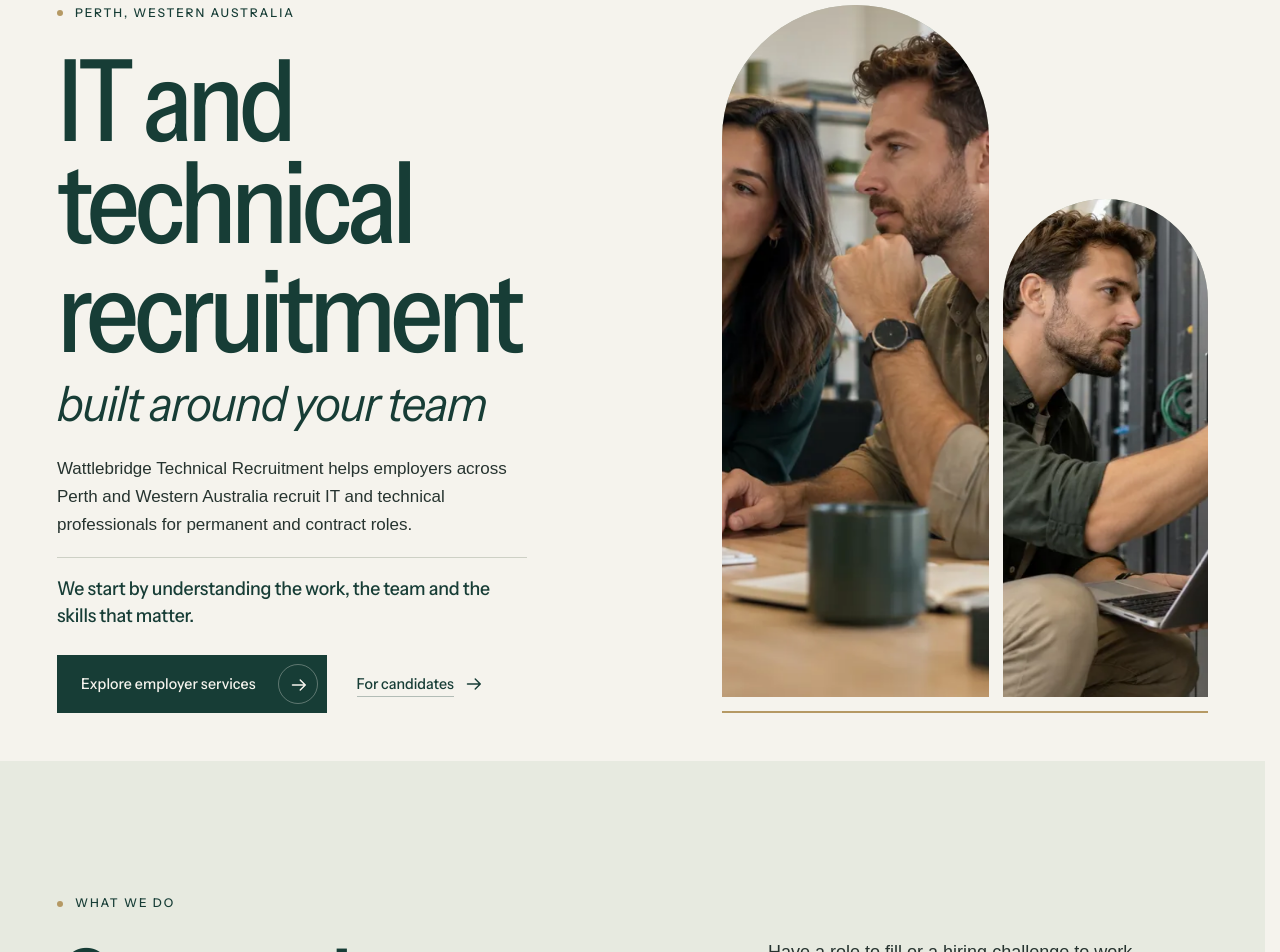
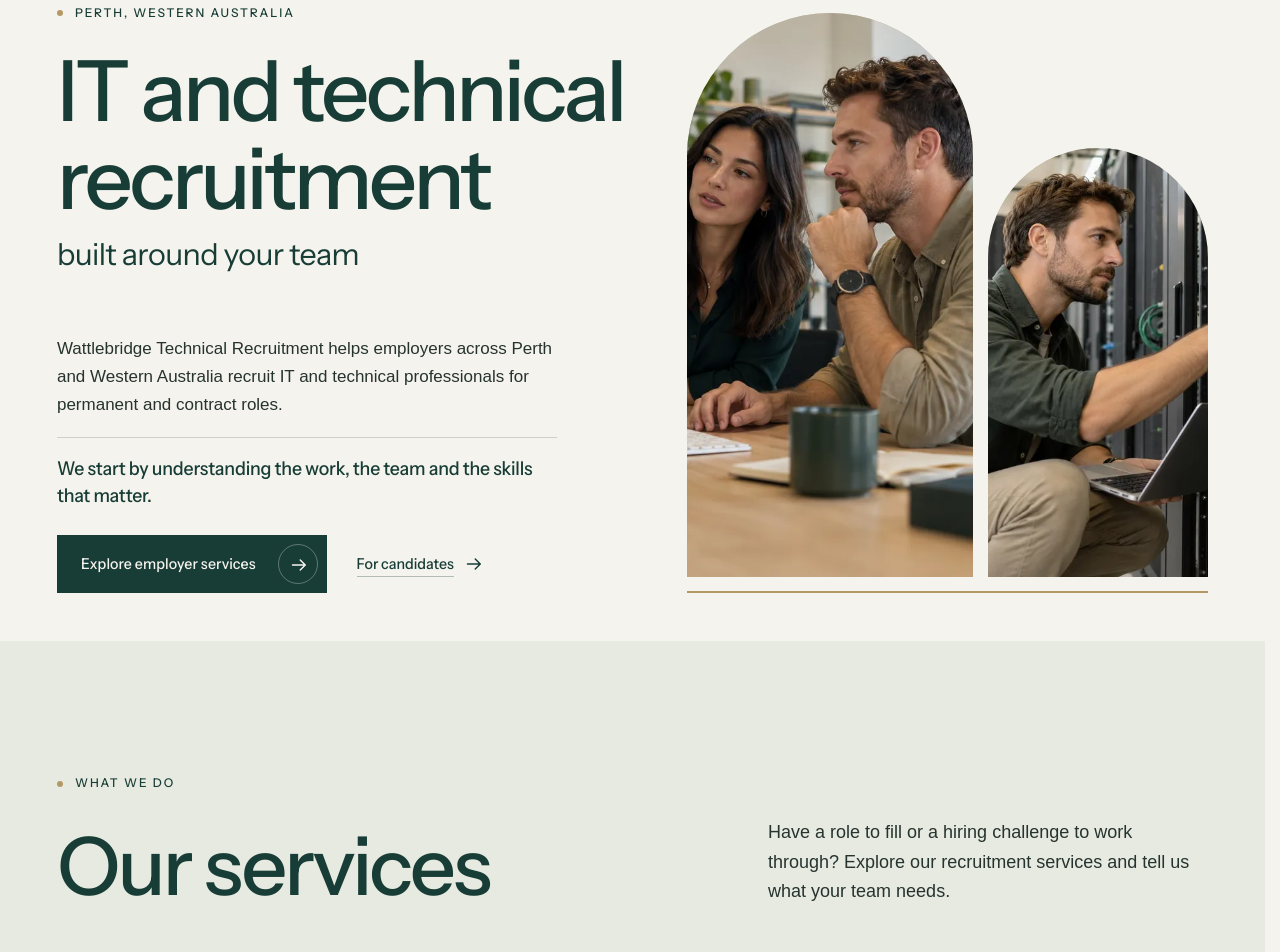
Before and after one commit to ProdigyProjectStudios/wattlebridge-technical-recruitment, a React (Vite) app: page / in a window 1280 px wide. Shown: the part 100-1052 px from the top of the page. Built offline with nearby package versions, Linux system fonts and the light colour scheme.

Commit message:
Refine typography hero framing and paired-arch scroll choreography

```diff
--- a/src/App.tsx
+++ b/src/App.tsx
@@ -206,21 +206,21 @@ export default function App() {
               <Line i={2} className="hero-title-tail">built around your team</Line>
             </h1>
             <div className="hero-copy">
-              <p className="hero-intro" data-reveal="fade" style={delay(520)}>
+              <p className="hero-intro" data-reveal="fade" style={delay(200)}>
                 Wattlebridge Technical Recruitment helps employers across Perth and Western Australia recruit IT and
                 technical professionals for permanent and contract roles.
               </p>
-              <p className="hero-belief" data-reveal="fade" style={delay(600)}>
+              <p className="hero-belief" data-reveal="fade" style={delay(260)}>
                 We start by understanding the work, the team and the skills that matter.
               </p>
-              <div className="hero-actions" data-reveal="fade" style={delay(680)}>
+              <div className="hero-actions" data-reveal="fade" style={delay(320)}>
                 <a className="button button-primary" href="#services" onClick={navigate}>
                   Explore employer services <ButtonArrow />
                 </a>
                 <a className="text-link" href="#candidates" onClick={navigate}>For candidates <Arrow /></a>
               </div>
             </div>
-            <div className="hero-art" data-scroll>
+            <div className="hero-art">
               <figure className="arch arch-main" data-reveal="mask" style={delay(120)}>
                 <div className="arch-media depth-slow">
                   <Photo name="technical-collaboration-portrait" widths={[640, 960, 1280]}
@@ -312,7 +312,7 @@ export default function App() {
               <Line i={0}>A clearer</Line>{' '}
               <Line i={1} className="accent">starting point.</Line>
             </h2>
-            <figure className="employer-photo" data-reveal="wipe" data-scroll>
+            <figure className="employer-photo" data-reveal="wipe">
               <div className="employer-media depth-slow">
                 <Photo name="recruitment-discussion" widths={[640, 1160]}
                   sizes="(max-width: 767px) calc(100vw - 40px), 52vw"
@@ -353,13 +353,13 @@ export default function App() {
         {/* ---------------- Place: ivory turns to forest ---------------- */}
         <section className="place" aria-label="Perth, Western Australia">
           <figure className="place-figure" data-scroll>
-            <div className="place-window">
+            {[0, 1].map((arch) => <div className="place-window" key={arch} aria-hidden={arch === 1 ? true : undefined}>
               <div className="place-media">
                 <Photo name="perth-riverfront" widths={[960, 1536]} sizes="100vw"
                   width="1536" height="1024" loading="lazy"
-                  alt="The Perth city skyline across the river on a clear day" />
+                  alt={arch === 0 ? "The Perth city skyline across the river on a clear day" : ""} />
               </div>
-            </div>
+            </div>)}
             <figcaption className="frame place-caption">
               <p className="eyebrow eyebrow-light" data-reveal="fade"><span className="dot" aria-hidden="true" />Perth, Western Australia</p>
               <p className="place-line" data-reveal="lines">
--- a/src/motion.ts
+++ b/src/motion.ts
@@ -193,7 +193,7 @@ export function scrollToTarget(target: HTMLElement | null, onArrive?: () => void
     return
   }
 
-  const duration = clamp(520 + distance * 0.28, 650, 1350)
+  const duration = clamp(380 + distance * 0.2, 500, 1050)
   const began = performance.now()
   let id = 0
   const interrupts = ['wheel', 'touchstart', 'keydown', 'pointerdown'] as const
--- a/src/styles.css
+++ b/src/styles.css
@@ -93,12 +93,12 @@ main:focus-visible, h2:focus-visible { outline: none; }
 .display {
   font-family: var(--font-display);
   font-weight: 500;
-  font-stretch: 85%;
-  font-size: clamp(52px, 7.4vw, 120px);
-  line-height: .92;
-  letter-spacing: -.045em;
+  font-stretch: 100%;
+  font-size: clamp(48px, 6.3vw, 104px);
+  line-height: 1.02;
+  letter-spacing: -.035em;
 }
-.accent { font-style: italic; font-weight: 400; letter-spacing: -.035em; }
+.accent { font-style: normal; font-weight: 400; letter-spacing: -.03em; }
 
 .eyebrow {
   display: flex; align-items: center; gap: 12px;
@@ -219,16 +219,20 @@ main:focus-visible, h2:focus-visible { outline: none; }
   position: relative; display: block; width: 48px; height: 48px;
   border: 1px solid rgb(23 61 54 / .28); border-radius: 50%;
   background: var(--forest); color: var(--ivory);
-  transition: background-color 420ms ease, border-color 420ms ease, color 420ms ease;
+  transition: background-color 420ms ease, border-color 420ms ease, color 420ms ease, scale 320ms var(--ease-out);
 }
 .menu-glyph i {
   position: absolute; left: calc(50% - 10px); top: calc(50% - 1px); width: 20px; height: 2px; border-radius: 2px;
   background: currentColor; transform-origin: center; transform: translateY(-4px) rotate(0);
-  transition: transform 420ms cubic-bezier(.4, 0, .2, 1);
+  transition: transform 420ms cubic-bezier(.4, 0, .2, 1), scale 320ms var(--ease-out);
 }
 .menu-glyph i + i { transform: translateY(4px) rotate(0); }
 @media (hover: hover) {
-  .menu-trigger:hover .menu-glyph { border-color: var(--brass); }
+  .menu-trigger:hover .menu-glyph { border-color: var(--brass); scale: 1.06; }
+  .menu-trigger:not(.menu-close) .menu-glyph i + i { scale: .7 1; transform-origin: left center; }
+  .menu-trigger:not(.menu-close):hover .menu-glyph i + i { scale: 1 1; }
+  /* Match the hovered opener before morphing, without rotating the whole button. */
+  .menu-close:hover .menu-glyph { scale: 1.06; }
 }
 .menu-trigger:focus-visible { outline: none; }
 .menu-trigger:focus-visible .menu-glyph { outline: 2px solid currentColor; outline-offset: 3px; }
@@ -289,12 +293,12 @@ main:focus-visible, h2:focus-visible { outline: none; }
 .menu-label { display: block; overflow: clip; padding-bottom: .08em; margin-bottom: -.08em; }
 .menu-label > span {
   display: inline-block;
-  font-family: var(--font-display); font-size: clamp(30px, 3.5vw, 52px); font-weight: 500; font-stretch: 88%;
+  font-family: var(--font-display); font-size: clamp(28px, 3.1vw, 46px); font-weight: 500; font-stretch: 100%;
   line-height: 1.08; letter-spacing: -.035em;
   transition: transform 560ms var(--ease-out) calc(80ms + var(--i) * 45ms), color 300ms;
 }
 .menu-navigation a:hover .menu-label > span { color: var(--brass-light); }
-.menu-navigation a[aria-current] .menu-label > span { font-style: italic; font-weight: 400; }
+.menu-navigation a[aria-current] .menu-label > span { color: var(--brass-light); }
 .menu-navigation a[aria-current] .menu-index::after { content: " ●"; font-size: 8px; vertical-align: 2px; }
 .menu-navigation .arrow { width: 26px; height: 26px; transform: rotate(-45deg); transition: transform 500ms var(--ease-out), opacity 600ms var(--ease-out) calc(220ms + var(--i) * 70ms); }
 .menu-navigation a:hover .arrow, .menu-navigation a:focus-visible .arrow { transform: rotate(0); }
@@ -325,25 +329,25 @@ main:focus-visible, h2:focus-visible { outline: none; }
 .hero { padding-block: clamp(16px, 2.6vh, 36px) clamp(36px, 6vh, 72px); }
 .hero-grid {
   display: grid;
-  grid-template-columns: minmax(0, 1.1fr) minmax(0, .9fr);
+  grid-template-columns: minmax(0, 1.05fr) minmax(0, .95fr);
   grid-template-rows: auto auto 1fr;
   grid-template-areas: "eyebrow art" "title art" "copy art";
-  column-gap: clamp(40px, 5.5vw, 104px);
-  min-height: clamp(560px, calc(100svh - var(--header-height) - 72px), 880px);
+  column-gap: clamp(32px, 4.2vw, 72px);
+  min-height: clamp(540px, calc(84svh - var(--header-height)), 660px);
 }
 .hero-eyebrow { grid-area: eyebrow; margin-bottom: clamp(18px, 3.4vh, 36px); }
 .hero-title {
   grid-area: title;
-  font-size: clamp(60px, min(9.4vw, 14.2svh), 164px);
-  font-weight: 500; font-stretch: 84%;
-  line-height: .9; letter-spacing: -.05em;
+  font-size: clamp(58px, min(6.6vw, 11.8svh), 110px);
+  font-weight: 500; font-stretch: 100%;
+  line-height: .99; letter-spacing: -.04em;
 }
 .hero-title-tail {
-  margin-top: .26em;
-  font-size: .43em; font-style: italic; font-weight: 400; font-stretch: 92%;
-  line-height: 1.05; letter-spacing: -.03em;
+  margin-top: .46em;
+  font-size: .36em; font-style: normal; font-weight: 400; font-stretch: 100%;
+  line-height: 1.2; letter-spacing: -.02em;
 }
-.hero-copy { grid-area: copy; align-self: end; max-width: 470px; padding-top: 26px; }
+.hero-copy { grid-area: copy; align-self: end; max-width: 500px; padding-top: 32px; }
 .hero-intro { font-size: 17px; line-height: 1.65; }
 .hero-belief {
   margin-top: 18px; padding-top: 18px; border-top: 1px solid var(--rule);
@@ -353,20 +357,19 @@ main:focus-visible, h2:focus-visible { outline: none; }
 .hero-actions { display: flex; flex-wrap: wrap; align-items: center; gap: 14px 30px; margin-top: 26px; }
 
 .hero-art {
-  grid-area: art; position: relative;
+  grid-area: art; position: relative; height: 100%; max-height: 580px; align-self: end;
   display: grid; grid-template-columns: minmax(0, 1.3fr) minmax(0, 1fr); align-items: end; gap: clamp(10px, 1.1vw, 16px);
-  padding-bottom: 16px;
+  padding-top: 0; padding-bottom: 16px;
 }
 .arch { position: relative; overflow: hidden; border-radius: 999px 999px 0 0; background: #b7bdae; }
-.arch-main { height: 100%; }
-.arch-side { height: 72%; }
+.arch-main { height: 100%; min-height: 0; }
+.arch-side { height: 76%; }
 .arch-media { position: absolute; inset: 0; }
 .arch-media img, .employer-media img, .candidate-media img, .place-media img {
   width: 100%; height: 100%; object-fit: cover;
-  transform: translate3d(0, calc((var(--p, .5) - .5) * var(--depth, -8%)), 0) scale(1.1);
-  will-change: transform;
+  transform: none;
 }
-.arch-main img { object-position: 46% 40%; }
+.arch-main img { object-position: 48% 42%; }
 .arch-side img { object-position: 44% 30%; }
 .depth-slow { --depth: -7%; }
 .depth-fast { --depth: -15%; }
@@ -407,7 +410,7 @@ main:focus-visible, h2:focus-visible { outline: none; }
 
 .service-list { border-top: 1px solid var(--rule-strong); }
 .service-item { border-bottom: 1px solid var(--rule-strong); }
-.service-item h3 { font-size: clamp(26px, 2.9vw, 46px); font-weight: 500; font-stretch: 88%; line-height: 1.08; letter-spacing: -.035em; }
+.service-item h3 { font-size: clamp(26px, 2.9vw, 46px); font-weight: 500; font-stretch: 100%; line-height: 1.12; letter-spacing: -.025em; }
 .service-item button {
   display: grid; grid-template-columns: 52px minmax(0, 1fr) auto; align-items: center; gap: 8px;
   width: 100%; padding: clamp(20px, 2.4vw, 32px) 0; border: 0; background: transparent;
@@ -449,7 +452,7 @@ main:focus-visible, h2:focus-visible { outline: none; }
   column-gap: clamp(40px, 7vw, 120px);
 }
 .employer-eyebrow { grid-area: eyebrow; margin-bottom: 26px; }
-.employer-title { grid-area: title; margin-bottom: clamp(36px, 5vw, 72px); font-size: clamp(56px, 9vw, 150px); }
+.employer-title { grid-area: title; margin-bottom: clamp(36px, 5vw, 72px); font-size: clamp(52px, 8.1vw, 132px); }
 .employer-title .line + .line { padding-left: 18%; }
 .employer-photo { grid-area: photo; position: relative; aspect-ratio: 1.42; overflow: hidden; background: #b7bdae; }
 .employer-media { position: absolute; inset: 0; }
@@ -459,7 +462,7 @@ main:focus-visible, h2:focus-visible { outline: none; }
 
 .process { margin-top: clamp(80px, 10vw, 156px); }
 .process-head { display: flex; align-items: end; justify-content: space-between; margin-bottom: 28px; }
-.process-title { font-size: clamp(30px, 3.4vw, 52px); font-stretch: 88%; line-height: 1; letter-spacing: -.035em; }
+.process-title { font-size: clamp(30px, 3.4vw, 52px); font-stretch: 100%; line-height: 1.1; letter-spacing: -.025em; }
 .process-list {
   --progress: clamp(0, calc((var(--p, 1) - .22) * 2.6), 1);
   position: relative; display: grid; grid-template-columns: repeat(4, minmax(0, 1fr)); gap: clamp(24px, 3vw, 48px);
@@ -475,7 +478,7 @@ main:focus-visible, h2:focus-visible { outline: none; }
   color: var(--brass-text); font-family: var(--font-display); font-size: 13px; font-weight: 500;
   letter-spacing: .1em; font-variant-numeric: tabular-nums;
 }
-.process-step h4 { margin-bottom: 10px; font-size: clamp(21px, 1.7vw, 26px); font-stretch: 92%; line-height: 1.15; letter-spacing: -.02em; }
+.process-step h4 { margin-bottom: 10px; font-size: clamp(21px, 1.7vw, 26px); font-stretch: 100%; line-height: 1.2; letter-spacing: -.02em; }
 .process-step p { color: var(--muted); font-size: 16px; }
 
 /* ---------- Place: arch opens to the city, ivory turns to forest ---------- */
@@ -488,7 +491,13 @@ main:focus-visible, h2:focus-visible { outline: none; }
 }
 .place-window {
   position: absolute; inset: 0; overflow: hidden; background: var(--forest-deep);
-  clip-path: inset(0 calc((1 - var(--k)) * var(--start-inset)) round calc((1 - var(--k)) * (50vw - var(--start-inset))) calc((1 - var(--k)) * (50vw - var(--start-inset))) 0 0);
+  --arch-radius: calc((1 - var(--k)) * 22vw);
+  --arch-edge: calc((1 - var(--k)) * var(--start-inset));
+  --arch-centre: calc(50% + (1 - var(--k)) * 8px);
+  clip-path: inset(0 var(--arch-centre) 0 var(--arch-edge) round var(--arch-radius) var(--arch-radius) 0 0);
+}
+.place-window + .place-window {
+  clip-path: inset(calc((1 - var(--k)) * 12%) var(--arch-edge) 0 var(--arch-centre) round var(--arch-radius) var(--arch-radius) 0 0);
 }
 .place-media { position: absolute; inset: -6% 0; }
 .place-media img { --depth: -10%; object-position: 50% 58%; transform: translate3d(0, calc((var(--p, .5) - .5) * var(--depth)), 0) scale(calc(1.16 - var(--k) * .12)); }
@@ -499,18 +508,19 @@ main:focus-visible, h2:focus-visible { outline: none; }
 .place-caption {
   position: absolute; left: 0; right: 0; bottom: clamp(32px, 6vh, 64px); z-index: 1;
   display: grid; gap: 20px;
+  opacity: clamp(0, calc((var(--k) - .48) * 3.2), 1);
 }
 .place-line {
-  color: var(--ivory); font-family: var(--font-display); font-weight: 500; font-stretch: 86%;
-  font-size: clamp(30px, 4.3vw, 70px); line-height: 1; letter-spacing: -.04em;
+  color: var(--ivory); font-family: var(--font-display); font-weight: 500; font-stretch: 100%;
+  font-size: clamp(30px, 3.8vw, 62px); line-height: 1.12; letter-spacing: -.03em;
 }
-.place-line .line + .line { font-style: italic; font-weight: 400; color: var(--sage-light); }
+.place-line .line + .line { font-style: normal; font-weight: 400; color: var(--sage-light); }
 
 /* ---------- Candidates ---------- */
 
 .candidate { position: relative; overflow: hidden; padding-block: clamp(84px, 10vw, 150px) var(--section-space); background: var(--forest); color: var(--ivory); }
 .candidate-layout { display: grid; grid-template-columns: minmax(0, 1.12fr) minmax(0, .88fr); gap: clamp(40px, 7vw, 120px); align-items: center; }
-.candidate h2 { margin: 26px 0 34px; color: var(--ivory); font-size: clamp(54px, 7.6vw, 124px); }
+.candidate h2 { margin: 26px 0 34px; color: var(--ivory); font-size: clamp(48px, 6.3vw, 104px); }
 .candidate h2 .accent { color: var(--sage-light); }
 .candidate-copy > p:not(.eyebrow) { max-width: 420px; margin-bottom: 34px; font-size: 18px; color: #dfe5d8; }
 .candidate-art { position: relative; justify-self: end; width: min(100%, 470px); padding: 34px 34px 0 0; }
@@ -527,7 +537,7 @@ main:focus-visible, h2:focus-visible { outline: none; }
 .enquiry { padding-block: var(--section-space); }
 .enquiry-layout { display: grid; grid-template-columns: minmax(0, .9fr) minmax(0, 1fr); gap: clamp(40px, 9vw, 150px); align-items: start; }
 .enquiry-copy { position: sticky; top: calc(var(--header-height) + 40px); }
-.enquiry h2 { margin: 26px 0 32px; font-size: clamp(52px, 6.6vw, 108px); }
+.enquiry h2 { margin: 26px 0 32px; font-size: clamp(44px, 5.4vw, 88px); }
 .enquiry-copy > p:not(.eyebrow, .test-guidance) { max-width: 430px; font-size: 18px; }
 .test-guidance { max-width: 420px; margin-top: 32px; padding-left: 18px; border-left: 2px solid var(--brass); color: var(--muted); font-size: 14px; }
 .test-guidance strong { color: var(--forest); }
@@ -645,33 +655,33 @@ main:focus-visible, h2:focus-visible { outline: none; }
    Reveal choreography — only active under html.motion-on
    ========================================================================= */
 
-.motion-on [data-reveal="fade"]:not(.is-in) { opacity: 0; transform: translate3d(0, 22px, 0); }
+.motion-on [data-reveal="fade"]:not(.is-in) { opacity: 0; transform: translate3d(0, 12px, 0); }
 .motion-on [data-reveal="fade"].is-in {
-  transition: opacity 1000ms var(--ease-out) var(--delay, 0ms), transform 1200ms var(--ease-out) var(--delay, 0ms);
+  transition: opacity 600ms var(--ease-out) var(--delay, 0ms), transform 720ms var(--ease-out) var(--delay, 0ms);
 }
 
 .motion-on [data-reveal="lines"]:not(.is-in) .line-inner { transform: translate3d(0, 145%, 0); }
 .motion-on [data-reveal="lines"].is-in .line-inner {
-  transition: transform 1250ms var(--ease-out) calc(var(--delay, 0ms) + var(--i, 0) * 95ms);
+  transition: transform 800ms var(--ease-out) calc(var(--delay, 0ms) + var(--i, 0) * 65ms);
 }
 
 .motion-on [data-reveal="mask"]:not(.is-in) { clip-path: inset(100% 0 0 0); }
-.motion-on [data-reveal="mask"].is-in { transition: clip-path 1400ms var(--ease-in-out) var(--delay, 0ms); }
-.motion-on [data-reveal="mask"]:not(.is-in) :is(.arch-media, .candidate-media, .services-frame) { transform: scale(1.2); }
+.motion-on [data-reveal="mask"].is-in { transition: clip-path 900ms var(--ease-out) var(--delay, 0ms); }
+.motion-on [data-reveal="mask"]:not(.is-in) :is(.arch-media, .candidate-media, .services-frame) { transform: scale(1.07); }
 .motion-on [data-reveal="mask"].is-in :is(.arch-media, .candidate-media, .services-frame) {
-  transition: transform 1900ms var(--ease-out) var(--delay, 0ms);
+  transition: transform 1000ms var(--ease-out) var(--delay, 0ms);
 }
 
 .motion-on [data-reveal="wipe"]:not(.is-in) { clip-path: inset(0 100% 0 0); }
-.motion-on [data-reveal="wipe"].is-in { transition: clip-path 1400ms var(--ease-in-out) var(--delay, 0ms); }
-.motion-on [data-reveal="wipe"]:not(.is-in) .employer-media { transform: scale(1.14) translateX(-4%); }
-.motion-on [data-reveal="wipe"].is-in .employer-media { transition: transform 1900ms var(--ease-out) var(--delay, 0ms); }
+.motion-on [data-reveal="wipe"].is-in { transition: clip-path 900ms var(--ease-out) var(--delay, 0ms); }
+.motion-on [data-reveal="wipe"]:not(.is-in) .employer-media { transform: scale(1.04) translateX(-1%); }
+.motion-on [data-reveal="wipe"].is-in .employer-media { transition: transform 1000ms var(--ease-out) var(--delay, 0ms); }
 
 .motion-on [data-reveal="rule"]:not(.is-in) { transform: scaleX(0); }
-.motion-on [data-reveal="rule"].is-in { transition: transform 1300ms var(--ease-in-out) var(--delay, 0ms); }
+.motion-on [data-reveal="rule"].is-in { transition: transform 800ms var(--ease-out) var(--delay, 0ms); }
 
 .motion-on [data-reveal="draw"]:not(.is-in) path { stroke-dashoffset: 1; }
-.motion-on [data-reveal="draw"].is-in path { transition: stroke-dashoffset 2200ms var(--ease-in-out) var(--delay, 0ms); }
+.motion-on [data-reveal="draw"].is-in path { transition: stroke-dashoffset 1200ms var(--ease-out) var(--delay, 0ms); }
 
 /* Without motion, every scroll-linked value rests at its composed state. */
 .motion-off :is(.arch-media, .employer-media, .candidate-media, .place-media) img { transform: none; }
@@ -696,9 +706,9 @@ main:focus-visible, h2:focus-visible { outline: none; }
     column-gap: clamp(28px, 4.5vw, 48px);
     min-height: 0;
   }
-  .hero-title { font-size: clamp(60px, 14.6vw, 132px); margin-bottom: clamp(30px, 5vw, 48px); }
-  .hero-title-tail { font-size: .4em; }
-  .hero-art { height: clamp(380px, 58vw, 520px); }
+  .hero-title { font-size: clamp(56px, 10.6vw, 106px); margin-bottom: clamp(30px, 5vw, 48px); }
+  .hero-title-tail { font-size: .38em; }
+  .hero-art { height: clamp(340px, 48vw, 460px); padding-top: 0; }
   .hero-copy { padding-top: 0; }
   .hero-intro { font-size: 16px; }
   .hero-belief { font-size: 18px; }
@@ -729,7 +739,7 @@ main:focus-visible, h2:focus-visible { outline: none; }
   .menu-body { grid-template-columns: 1fr; padding-block: 8px 16px; }
   .menu-aside { display: none; }
   .menu-navigation a { grid-template-columns: 34px minmax(0, 1fr) auto; padding-block: 14px; }
-  .menu-label > span { font-size: clamp(27px, 7.6vw, 40px); }
+  .menu-label > span { font-size: clamp(25px, 6.7vw, 36px); }
   .menu-footer { flex-direction: column; align-items: start; gap: 2px; padding-block: 12px 16px; }
 
   .hero { padding-block: 16px 44px; }
@@ -739,15 +749,17 @@ main:focus-visible, h2:focus-visible { outline: none; }
   }
   .hero-eyebrow { margin-bottom: 16px; }
   .eyebrow { font-size: 11px; letter-spacing: .15em; }
-  .hero-title { font-size: clamp(50px, 18.6vw, 96px); line-height: .9; margin-bottom: 24px; }
-  .hero-title-tail { font-size: .47em; margin-top: .3em; }
+  .hero-title { font-size: clamp(42px, 11.3vw, 70px); line-height: 1.02; margin-bottom: 24px; }
+  .hero-title-tail { font-size: .46em; margin-top: .48em; }
   .hero-art { height: clamp(210px, 30svh, 300px); padding-bottom: 12px; gap: 8px; }
   .hero-copy { max-width: none; padding-top: 22px; }
   .hero-intro { font-size: 15px; line-height: 1.6; }
   .hero-belief { margin-top: 12px; padding-top: 12px; font-size: 16.5px; }
   .hero-actions { margin-top: 22px; gap: 4px 24px; }
 
-  .display { font-size: clamp(46px, 14.5vw, 76px); }
+  .display { font-size: clamp(42px, 12vw, 64px); }
+  .candidate h2 { font-size: clamp(42px, 11.7vw, 68px); }
+  .enquiry h2 { font-size: clamp(40px, 11.5vw, 64px); }
   .section-intro, .employer-copy p, .candidate-copy > p:not(.eyebrow), .enquiry-copy > p:not(.eyebrow, .test-guidance) { font-size: 16px; }
   .services-frame { aspect-ratio: 1.3; }
   .services-visual { grid-template-columns: 1fr; gap: 0; }
@@ -759,7 +771,7 @@ main:focus-visible, h2:focus-visible { outline: none; }
   .service-toggle { width: 40px; height: 40px; }
 
   .employer-layout { grid-template-columns: 1fr; grid-template-areas: "eyebrow" "title" "photo" "copy"; }
-  .employer-title { font-size: clamp(48px, 15.5vw, 84px); margin-bottom: 30px; }
+  .employer-title { font-size: clamp(42px, 12vw, 68px); margin-bottom: 30px; }
   .employer-title .line + .line { padding-left: 0; }
   .employer-photo { aspect-ratio: 1.25; margin-bottom: 30px; }
   .process-list { grid-template-columns: 1fr; gap: 0; }
@@ -769,8 +781,8 @@ main:focus-visible, h2:focus-visible { outline: none; }
   .process-step h4 { font-size: 21px; }
   .process-step p { font-size: 15px; }
 
-  .place-figure { --start-inset: 13vw; height: clamp(400px, 66svh, 560px); }
-  .place-line { font-size: clamp(28px, 8.4vw, 40px); }
+  .place-figure { --start-inset: 8vw; height: clamp(400px, 66svh, 560px); }
+  .place-line { font-size: clamp(26px, 7vw, 36px); }
   .place-caption { gap: 14px; }
 
   .candidate-layout { grid-template-columns: 1fr; gap: 56px; }
```
